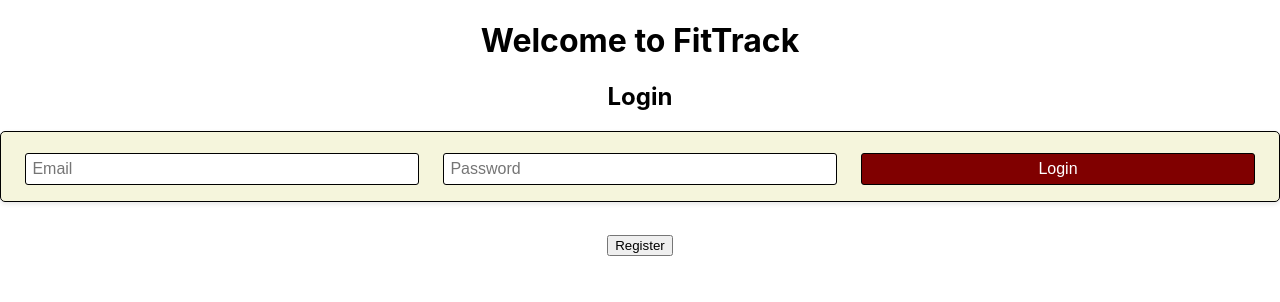
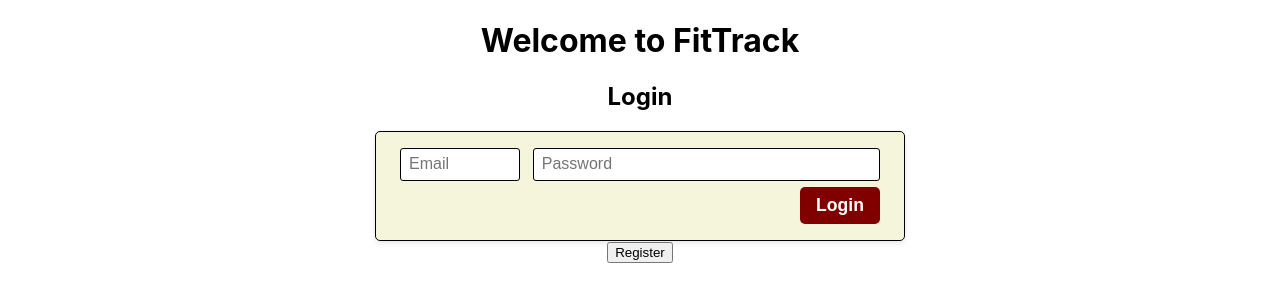
Before and after one commit to ChristopherColton/FitTracker, a React (Create React App) app in the folder frontend/: page / in a window 1280 px wide. Shown: the top 302 px of the page. Built offline with nearby package versions, Linux system fonts and the light colour scheme.

Commit message:
updated styling

```diff
--- a/frontend/src/WorkoutForm.css
+++ b/frontend/src/WorkoutForm.css
@@ -1,47 +1,84 @@
-
 /*Form styling*/
 form {
     display: grid;
-    grid-template-columns: repeat(auto-fit, minmax(200px, 1fr));
-    gap: 1rem 1.5rem;
-    background: beige;
+    grid-template-columns: 120px 1fr;
+    row-gap: 0.4rem;
+    column-gap: 0.8rem;
+    background-color: beige;
     border: 1px solid black;
     border-radius: 5px;
     padding: 1rem 1.5rem;
-    margin-bottom: 2rem;
-    box-shadow: 0 2px 5px rgba(0,0,0,0.1);
+    margin: 0 auto;
+    max-width: 480px;
+    box-shadow: 0 2px 5px rgba(0, 0, 0, 0.1);
 }
 
 form label {
-    display: flex;
-    flex-direction: column;
     font-weight: bold;
     color: maroon;
+    margin-right: 0.3rem;
+    text-align: right;
 }
 
-form input, form select, form button {
-    margin-top: 0.3rem;
-    padding: 0.4rem;
+form input,
+form select {
+    width: 100%;
+    padding: 0.4rem 0.5rem;
     border: 1px solid black;
     border-radius: 3px;
     font-size: 1rem;
+    box-sizing: border-box;
 }
 
-form input:focus, form select:focus {
+form input:focus,
+form select:focus {
     outline: none;
     border-color: maroon;
-    box-shadow: 0 0 5px rgba(128,0,0,0.5);
+    box-shadow: 0 0 5px rgba(128, 0, 0, 0.5);
 }
 
 form button {
     background-color: maroon;
     color: white;
     cursor: pointer;
-    transition: background 0.2s;
+    grid-column: span 2;
+    padding: 0.5rem 1rem;
+    border: none;
+    border-radius: 5px;
+    font-size: 1.1rem;
+    font-weight: bold;
+    transition: background-color 0.2s;
+    justify-self: right;
 }
 
 form button:hover {
     background-color: black;
+}
+
+.custom-input {
+    margin-top: 0.4rem;
+    grid-column: 2 / 3;
+    width: 100%;
+    padding: 0.4rem 0.5rem;
+    border: 1px solid black;
+    border-radius: 3px;
+    font-size: 1rem;
+    box-sizing: border-box;
+}
+
+/*responsive css for button and workout form*/
+@media (max-width: 600px) {
+    form {
+        grid-template-columns: 1fr;
+    }
+
+    form label {
+        text-align: left;
+    }
+
+    form button {
+        grid-column: span 1;
+    }
 }
 
 h3 {
@@ -97,7 +134,7 @@
     cursor: pointer;
     background-color: maroon;
     color: white;
-    transition: background 0.2s ;
+    transition: background 0.2s;
 }
 
 .dashboard-left li button:hover {
@@ -137,16 +174,19 @@
     gap: 0.5rem;
 }
 
-.search-bar select, .search-bar input {
+.search-bar select,
+.search-bar input {
     padding: 0.3rem 0.5rem;
     border: 1px solid black;
     border-radius: 3px;
 }
 
+/*Responsive css dashboard*/
 @media (max-width: 900px) {
     .dashboard-container {
         flex-direction: column;
     }
+
     .dashboard-right {
         position: static;
         margin-top: 1rem;
--- a/frontend/src/WorkoutForm.js
+++ b/frontend/src/WorkoutForm.js
@@ -35,7 +35,7 @@
 
     //get workouts for the user
     useEffect(() => {
-        if(user && user.id) {
+        if (user && user.id) {
             axios.get(`http://localhost:8080/workouts/users/${user.id}`).then(response => {
                 setWorkouts(response.data);
             })
@@ -50,11 +50,11 @@
         e.preventDefault();
         const finalExercise = exercise === '(Custom)' ? customExercise : exercise;
 
-        if(!user || !user.id) {
+        if (!user || !user.id) {
             return alert('User not logged in!');
         }
 
-        if(!date) {
+        if (!date) {
             return alert('Please select a date for the workout.');
         }
 
@@ -72,10 +72,10 @@
 
         //edit workout or otherwise create new workout
         try {
-            if(editWorkout) {
+            if (editWorkout) {
                 await axios.put(`http://localhost:8080/workouts/${editWorkout.id}`, workout);
                 setEditWorkout(null);
-            }else {
+            } else {
                 await axios.post('http://localhost:8080/workouts', workout);
                 alert('Workout logged successfully!');
             }
@@ -90,7 +90,7 @@
             setReps('');
             setWeight('');
             setDate('');
-        }catch(error) {
+        } catch (error) {
             console.error('There was an error logging the workout!', error);
         }
     };
@@ -127,7 +127,7 @@
     const groupedWorkouts = workouts.reduce((groups, workout) => {
         const localDate = workout.date ? new Date(new Date(workout.date).getTime() + new Date(workout.date).getTimezoneOffset() * 60000).toLocaleDateString('en-CA') : 'Unknown Date';
 
-        if(!groups[localDate]) groups[localDate] = [];
+        if (!groups[localDate]) groups[localDate] = [];
         groups[localDate].push(workout);
         return groups;
     }, {});
@@ -135,10 +135,10 @@
     //filter by search term
     const filteredWorkouts = searchTerm ? Object.keys(groupedWorkouts).reduce((filtered, date) => {
         const workoutsForDate = groupedWorkouts[date].filter(workout => {
-            if(searchType === 'exercise') {
+            if (searchType === 'exercise') {
                 return workout.exercise.toLowerCase().includes(searchTerm.toLowerCase());
             }
-            else if(searchType === 'date') {
+            else if (searchType === 'date') {
                 const localeDateString = new Date(new Date(workout.date).getTime() + new Date(workout.date).getTimezoneOffset() * 60000).toLocaleDateString('en-CA');
                 return localeDateString === searchTerm;
             }
@@ -146,7 +146,7 @@
             return true;
         });
 
-        if(workoutsForDate.length > 0) {
+        if (workoutsForDate.length > 0) {
             filtered[date] = workoutsForDate;
         }
         return filtered;
@@ -160,7 +160,7 @@
     });
 
     const calculateSummary = (workoutList) => {
-        if(!workoutList.length) {
+        if (!workoutList.length) {
             setSummary({
                 totalWorkoutsThisWeek: 0,
                 totalWeightThisWeek: 0,
@@ -188,8 +188,8 @@
 
         let mostFrequent = 'N/A';
         let maxCount = 0;
-        for(const [exercise, count] of Object.entries(exerciseCount)) {
-            if(count > maxCount) {
+        for (const [exercise, count] of Object.entries(exerciseCount)) {
+            if (count > maxCount) {
                 maxCount = count;
                 mostFrequent = exercise;
             }
@@ -205,11 +205,12 @@
         calculateSummary(workouts);
     }, [workouts]);
 
-    return(
+    return (
         <div>
             <h2>{editWorkout ? 'Edit Workout' : 'Log a New Workout'}</h2>
             <form onSubmit={handleSubmit}>
-                {/* Exercise Selection */}
+
+                    {/* Exercise selection */}
                     <label>Exercise:</label>
                     <select value={exercise} onChange={(e) => setExercise(e.target.value)} required>
                         <option value="">Select Exercise</option>
@@ -220,14 +221,15 @@
                         ))}
                     </select>
 
-                {/*Custom Exercise Input */}
-                {exercise === 'Custom' && (
+                {/*Custom exercise input */}
+                {exercise === '(Custom)' && (
                     <input
                         type="text"
-                        placeholder="Enter custom exercise"
+                        placeholder="Enter Custom Exercise"
                         value={customExercise}
                         onChange={(e) => setCustomExercise(e.target.value)}
                         required
+                        className = "custom-input"
                     />
                 )}
 
```
Lines whose indentation alone changed are shown as unchanged.
